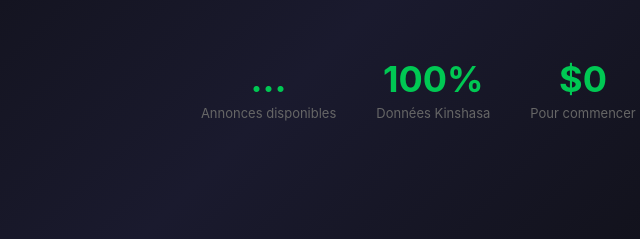
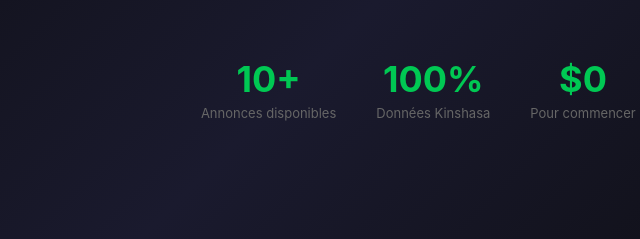
Before and after one commit to braxetokapi-hub/api-immo-rdc, a website: page index.html in a window 1280 px wide. Shown: the part 499-738 px from the top of the page, 161-801 px from the left. Drawn offline with Linux system fonts and the light colour scheme; no server answers.

Commit message:
fix compteur annonces temps réel

```diff
--- a/index.html
+++ b/index.html
@@ -268,6 +268,18 @@
       document.querySelector(a.getAttribute('href')).scrollIntoView({ behavior: 'smooth' })
     })
   })
+
+  // Compteur annonces temps réel
+  fetch('https://api-immo-rdc.onrender.com/v1/listings')
+    .then(r => r.json())
+    .then(d => {
+      const el = document.getElementById('compteur-annonces')
+      if (el) el.textContent = d.resultats || 0
+    })
+    .catch(() => {
+      const el = document.getElementById('compteur-annonces')
+      if (el) el.textContent = '10+'
+    })
 </script>
 </body>
 </html>
```
